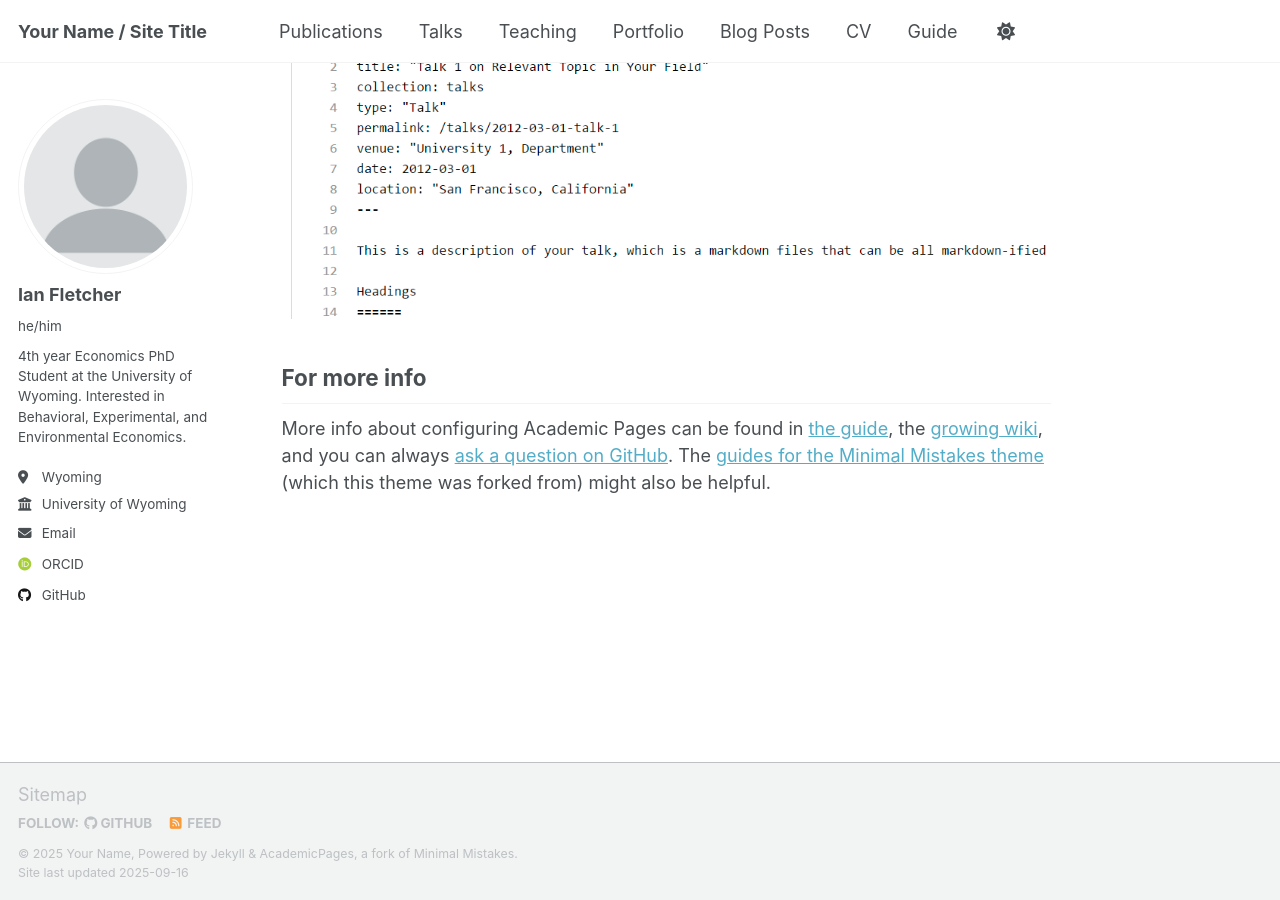
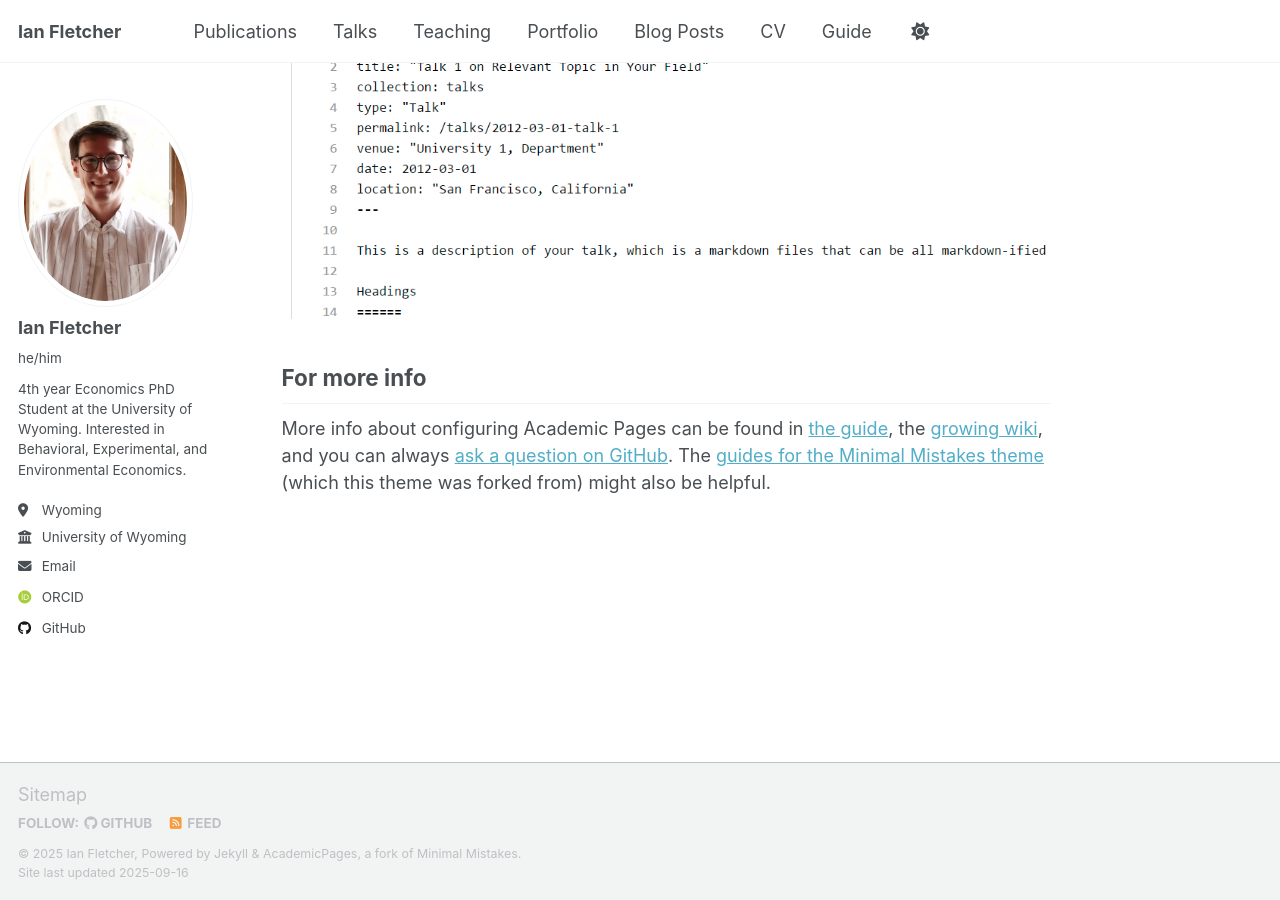
Before and after one commit to fletcherian/fletcherian.github.io, a Jekyll site: the page built from _pages/about.md, in a window 1280 px wide and 900 px high, scrolled down 2880 px. Built offline with Jekyll 4.4.1, drawn with Linux system fonts in a browser that asks for light colours; some web fonts are replaced; a script that is not in the unit is left out.

Commit message:
Update _config.yml

```diff
--- a/_config.yml
+++ b/_config.yml
@@ -9,11 +9,11 @@
 # Basic Site Settings
 locale                   : "en-US"
 site_theme               : "default" # Currently available options are "default", "air"
-title                    : "Your Name / Site Title"
+title                    : "Ian Fletcher"
 title_separator          : "-"
-name                     : &name "Your Name"
-description              : &description "Your Name's academic portfolio"   # Update this with a general description of your site, this is the default if not overridden by a page
-url                      : https://academicpages.github.io # The base hostname & protocol for your site e.g. "https://[your GitHub username].github.io",
+name                     : &name "Ian Fletcher"
+description              : &description "Ian Fletcher's personal website."   # Update this with a general description of your site, this is the default if not overridden by a page
+url                      : https://fletcherian.github.io # The base hostname & protocol for your site e.g. "https://[your GitHub username].github.io",
                                                            # or if you already have some other page hosted on Github then use "https://[your GitHub username].github.io/[Your Repo Name]"
 baseurl                  : "" # the subpath of your site, e.g. "/blog"
 repository               : "academicpages/academicpages.github.io"
@@ -23,7 +23,7 @@ repository               : "academicpages/academicpages.github.io"
 #               Additional customization can be done by editing /_includes/author-profile.html
 author:
   # Biographic information
-  avatar           : "profile.png"
+  avatar           : "Fletcher_Headshot.png"
   name             : "Ian Fletcher"
   pronouns         : "he/him"
   bio              : "4th year Economics PhD Student at the University of Wyoming. Interested in Behavioral, Experimental, and Environmental Economics."
```
